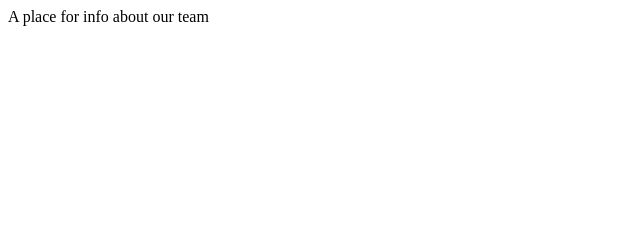
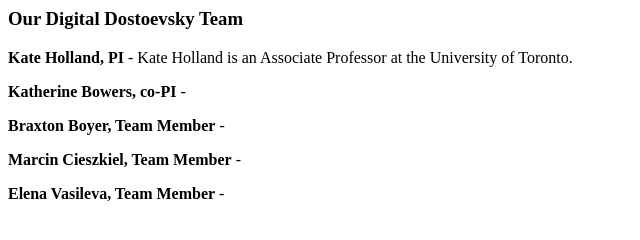
Before and after one commit to Digital-Dostoevsky/digital-dostoevsky.github.io, a plain HTML site: page team.html in a window 1280 px wide. Shown: the whole page, without its empty margins (0-640 px from the left). Drawn offline with Linux system fonts and the light colour scheme.

Commit message:
Update team.html

```diff
--- a/team.html
+++ b/team.html
@@ -1,6 +1,11 @@
 <html>
   <title>Our Digital Dostoevsky team!</title>
   <body>
-    <p>A place for info about our team
+    <h3>Our Digital Dostoevsky Team</h3>
+    <p><b>Kate Holland, PI</b> - Kate Holland is an Associate Professor at the University of Toronto.
+    <p><b>Katherine Bowers, co-PI</b> -
+    <p><b>Braxton Boyer, Team Member</b> -
+    <p><b>Marcin Cieszkiel, Team Member</b> -
+    <p><b>Elena Vasileva, Team Member</b> -
   </body>
 </html>
```
